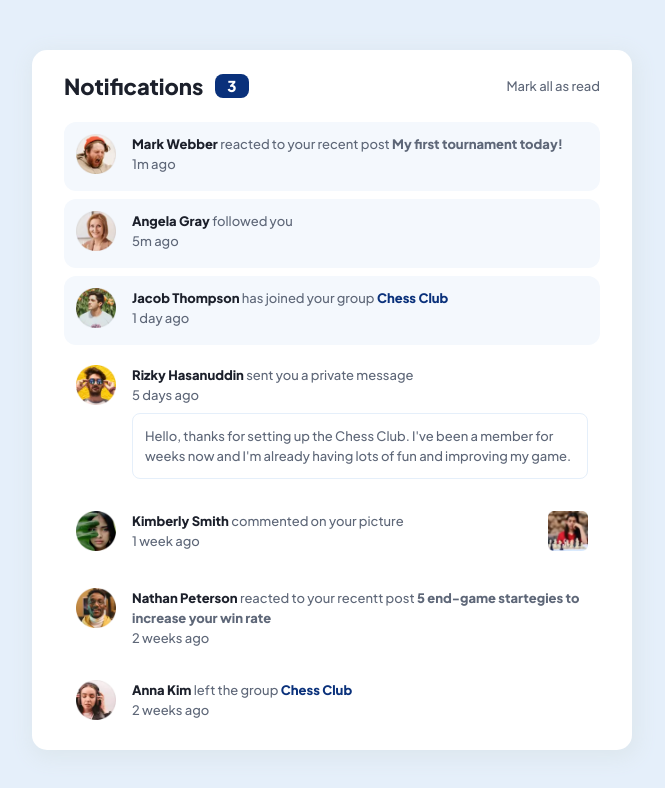
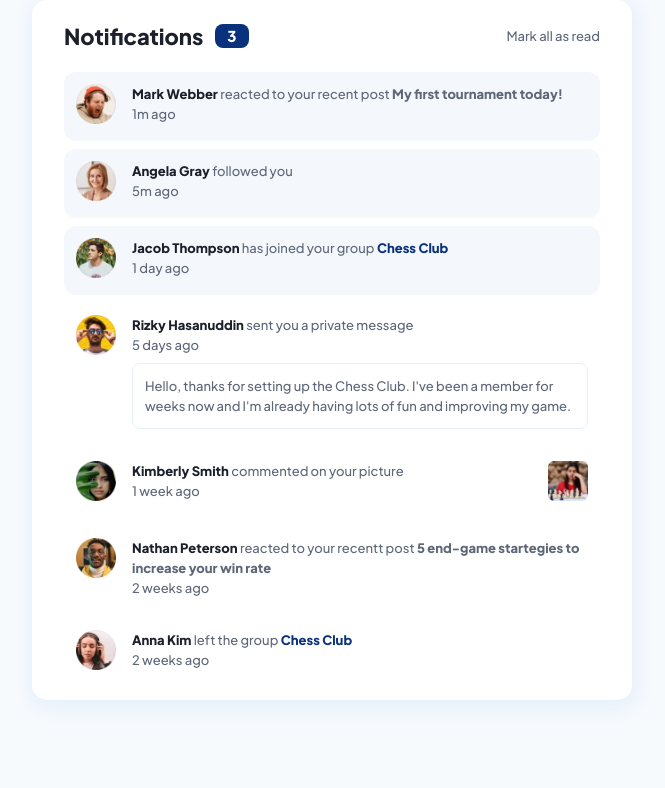
Before and after one commit to browyn/notification-page-app, a React (Create React App) app: page / in a window 1280 px wide. Shown: the top 788 px of the page, without its empty margins (308-973 px from the left). Built offline with nearby package versions, Linux system fonts and the light colour scheme.

Commit message:
Added hover effects

```diff
--- a/src/App.scss
+++ b/src/App.scss
@@ -1,7 +1,7 @@
 .App {
     width: 100%;
     max-width: 1440px;
-    height: 100vh;
+    height: 100%;
     display: flex;
     align-items: center;
     justify-content: center;
--- a/src/components/styles.scss
+++ b/src/components/styles.scss
@@ -8,7 +8,7 @@
     margin: auto;
     padding: 24px 32px;
     border-radius: 15px;
-    box-shadow: 2px 5px 20px 4px $lightGrayishBlue2;
+    box-shadow: 2px 5px 20px 4px $lightGrayishBlue1;
     display: flex;
     flex-direction: column;
     gap: 24px;
--- a/src/index.scss
+++ b/src/index.scss
@@ -11,7 +11,8 @@
 body {
     font-size: 13px;
     font-family: 'Plus Jakarta Sans', sans-serif;
-    background: $lightGrayishBlue1;
+    background: $veryLightGrayishBlue;
     color: $darkGrayishBlue;
     line-height: 20px;
+    height: 100vh;
 }
```
